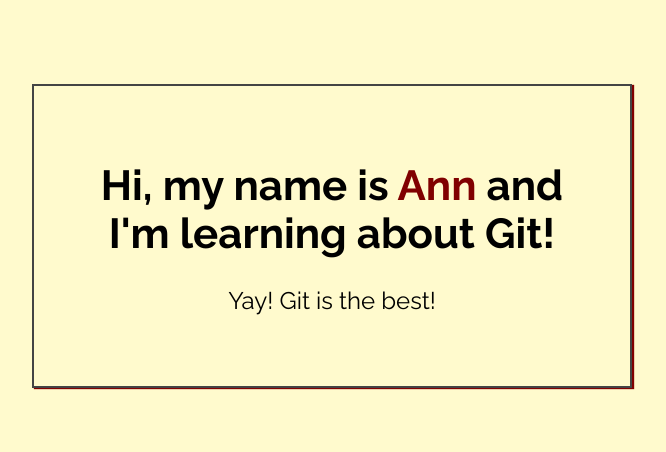
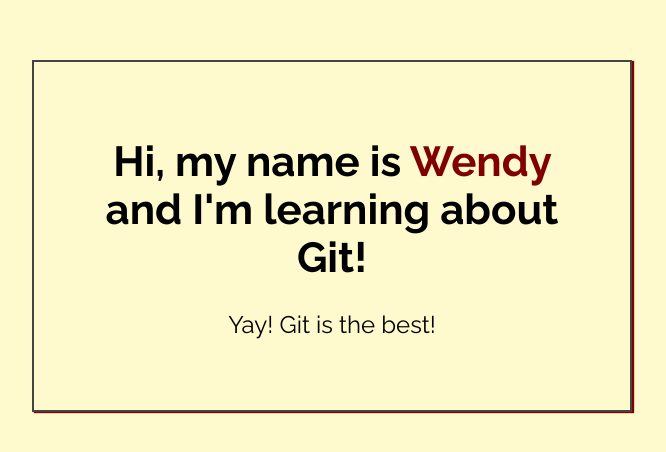
Before and after one commit to codewendy/Learning-Git, a plain HTML site: page index.html in a window 1280 px wide. Shown: the part 164-616 px from the top of the page, without its empty margins (308-974 px from the left). Drawn offline with Linux system fonts and the light colour scheme.

Commit message:
Added name to index.html

```diff
--- a/index.html
+++ b/index.html
@@ -14,7 +14,7 @@
 <body>
 
     <div class="greeting">
-        <h1>Hi, my name is <span class="highlight">Ann</span> and I'm learning about Git! </h1>
+        <h1>Hi, my name is <span class="highlight">Wendy</span> and I'm learning about Git! </h1>
 
         <p>Yay! Git is the best!</p>
     </div>
```
